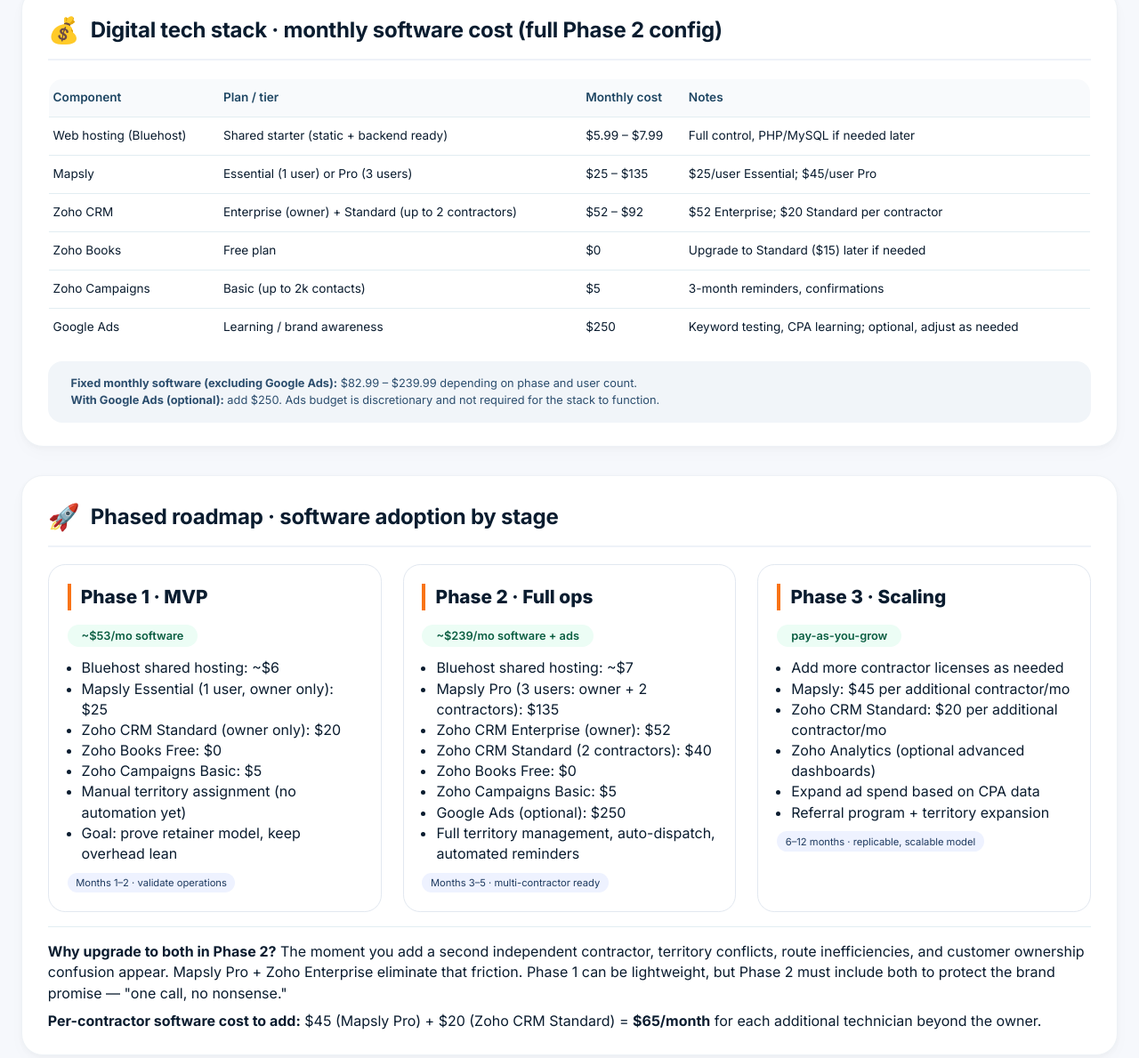
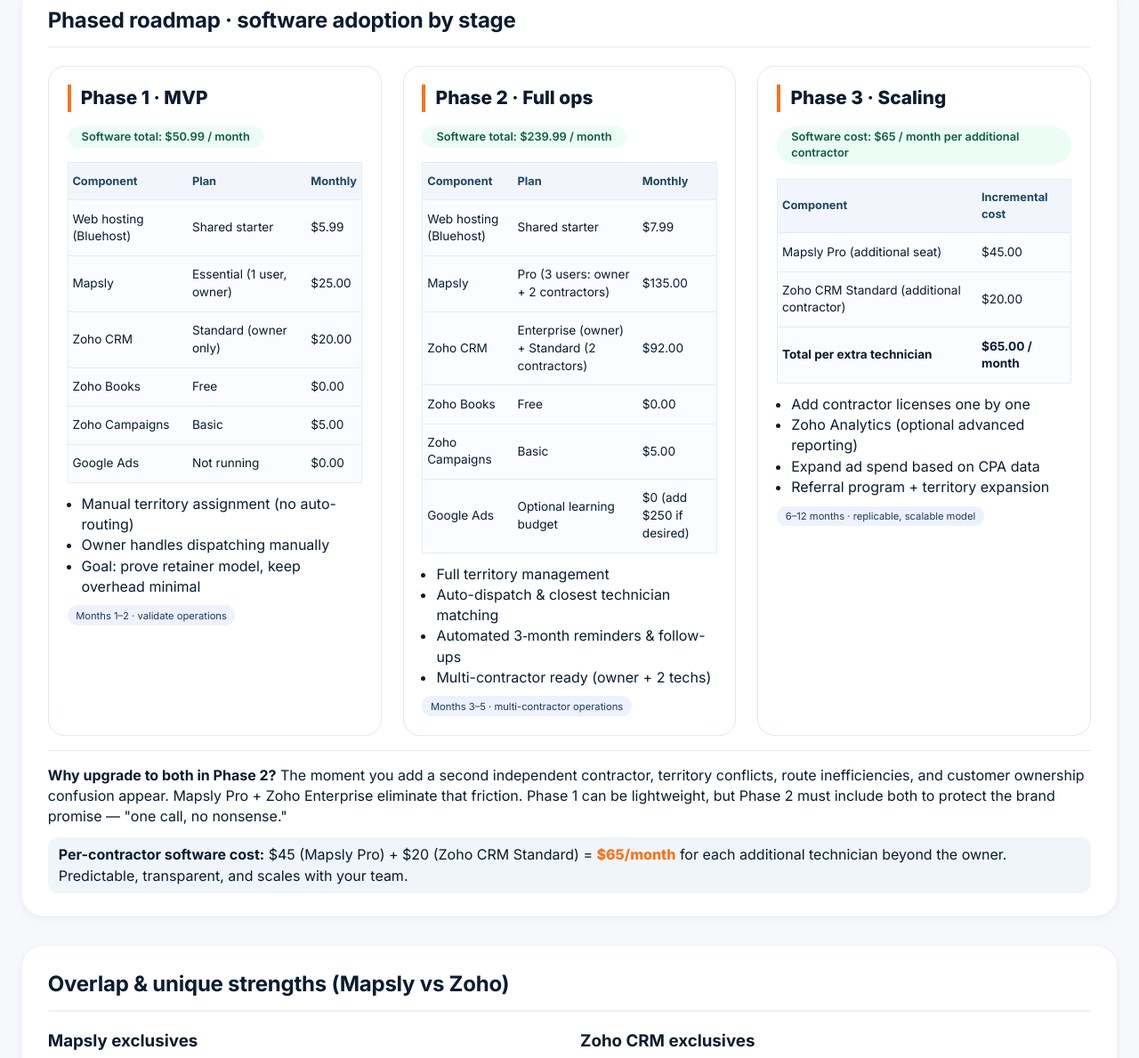
Before and after one commit to Aleksvw/mecha_pr, a plain HTML site: page index.html in a window 1280 px wide. Shown: the part 1318-2507 px from the top of the page at 89% size. Drawn offline with Linux system fonts and the light colour scheme.

Commit message:
Deploy index.html via R script

```diff
--- a/index.html
+++ b/index.html
@@ -195,18 +195,23 @@
             text-align: center;
             margin-top: 0.3rem;
         }
-        .financial-table {
-            margin: 1rem 0;
+        .phase-table {
+            margin: 1rem 0 0.5rem 0;
         }
-        .financial-table table {
-            background: white;
-            border-radius: 1rem;
-            overflow: hidden;
-            border: 1px solid #e9eef2;
+        .phase-table table {
+            background: #fafcff;
+            border-radius: 0.8rem;
+            border: 1px solid #e6edf4;
         }
-        .financial-table th {
-            background: #f8fafc;
-            font-weight: 600;
+        .phase-table th {
+            background: #f2f6fc;
+            font-weight: 700;
+            font-size: 0.8rem;
+        }
+        .price-highlight {
+            font-weight: 800;
+            color: #f97316;
+            font-size: 1rem;
         }
         @media (max-width: 780px) {
             .grid-2col, .grid-3col { grid-template-columns: 1fr; }
@@ -228,7 +233,6 @@
     <!-- 1. Why Mapsly + Zoho CRM together -->
     <div class="card">
         <div class="card-header">
-            <span class="icon-em">🗺️🧠</span>
             <h2>Why Mapsly + Zoho CRM? (not just one or the other)</h2>
         </div>
         <div class="grid-2col">
@@ -264,77 +268,79 @@
         </div>
     </div>
 
-    <!-- 2. Full stack breakdown: monthly software cost (table) -->
+    <!-- 2. Phased launch plan with per-phase pricing tables -->
     <div class="card">
         <div class="card-header">
-            <span class="icon-em">💰</span>
-            <h2>Digital tech stack · monthly software cost (full Phase 2 config)</h2>
-        </div>
-        <div class="financial-table">
-            <table>
-                <thead>
-                    <tr><th>Component</th><th>Plan / tier</th><th>Monthly cost</th><th>Notes</th></tr>
-                </thead>
-                <tbody>
-                    <tr><td>Web hosting (Bluehost)</td><td>Shared starter (static + backend ready)</td><td>$5.99 – $7.99</td><td>Full control, PHP/MySQL if needed later</td></tr>
-                    <tr><td>Mapsly</td><td>Essential (1 user) or Pro (3 users)</td><td>$25 – $135</td><td>$25/user Essential; $45/user Pro</td></tr>
-                    <tr><td>Zoho CRM</td><td>Enterprise (owner) + Standard (up to 2 contractors)</td><td>$52 – $92</td><td>$52 Enterprise; $20 Standard per contractor</td></tr>
-                    <tr><td>Zoho Books</td><td>Free plan</td><td>$0</td><td>Upgrade to Standard ($15) later if needed</td></tr>
-                    <tr><td>Zoho Campaigns</td><td>Basic (up to 2k contacts)</td><td>$5</td><td>3-month reminders, confirmations</td></tr>
-                    <tr><td>Google Ads</td><td>Learning / brand awareness</td><td>$250</td><td>Keyword testing, CPA learning; optional, adjust as needed</td></tr>
-                </tbody>
-            </table>
-        </div>
-        <div class="footnote">
-            <strong>Fixed monthly software (excluding Google Ads):</strong> $82.99 – $239.99 depending on phase and user count.<br>
-            <strong>With Google Ads (optional):</strong> add $250. Ads budget is discretionary and not required for the stack to function.
-        </div>
-    </div>
-
-    <!-- 3. Phased launch plan -->
-    <div class="card">
-        <div class="card-header">
-            <span class="icon-em">🚀</span>
             <h2>Phased roadmap · software adoption by stage</h2>
         </div>
         <div class="grid-3col">
             <div class="phase">
                 <div class="phase-title">Phase 1 · MVP</div>
-                <div class="cost-badge">~$53/mo software</div>
+                <div class="cost-badge">Software total: $50.99 / month</div>
+                <div class="phase-table">
+                    <table>
+                        <thead>
+                            <tr><th>Component</th><th>Plan</th><th>Monthly</th></tr>
+                        </thead>
+                        <tbody>
+                            <tr><td>Web hosting (Bluehost)</td><td>Shared starter</td><td>$5.99</td></tr>
+                            <tr><td>Mapsly</td><td>Essential (1 user, owner)</td><td>$25.00</td></tr>
+                            <tr><td>Zoho CRM</td><td>Standard (owner only)</td><td>$20.00</td></tr>
+                            <tr><td>Zoho Books</td><td>Free</td><td>$0.00</td></tr>
+                            <tr><td>Zoho Campaigns</td><td>Basic</td><td>$5.00</td></tr>
+                            <tr><td>Google Ads</td><td>Not running</td><td>$0.00</td></tr>
+                        </tbody>
+                    </table>
+                </div>
                 <ul style="margin-left: 1rem; margin-top: 0.75rem;">
-                    <li>Bluehost shared hosting: ~$6</li>
-                    <li>Mapsly Essential (1 user, owner only): $25</li>
-                    <li>Zoho CRM Standard (owner only): $20</li>
-                    <li>Zoho Books Free: $0</li>
-                    <li>Zoho Campaigns Basic: $5</li>
-                    <li>Manual territory assignment (no automation yet)</li>
-                    <li>Goal: prove retainer model, keep overhead lean</li>
+                    <li>Manual territory assignment (no auto-routing)</li>
+                    <li>Owner handles dispatching manually</li>
+                    <li>Goal: prove retainer model, keep overhead minimal</li>
                 </ul>
                 <div class="pill">Months 1–2 · validate operations</div>
             </div>
+
             <div class="phase">
                 <div class="phase-title">Phase 2 · Full ops</div>
-                <div class="cost-badge">~$239/mo software + ads</div>
+                <div class="cost-badge">Software total: $239.99 / month</div>
+                <div class="phase-table">
+                    <table>
+                        <thead><tr><th>Component</th><th>Plan</th><th>Monthly</th></tr></thead>
+                        <tbody>
+                            <tr><td>Web hosting (Bluehost)</td><td>Shared starter</td><td>$7.99</td></tr>
+                            <tr><td>Mapsly</td><td>Pro (3 users: owner + 2 contractors)</td><td>$135.00</td></tr>
+                            <tr><td>Zoho CRM</td><td>Enterprise (owner) + Standard (2 contractors)</td><td>$92.00</td></tr>
+                            <tr><td>Zoho Books</td><td>Free</td><td>$0.00</td></tr>
+                            <tr><td>Zoho Campaigns</td><td>Basic</td><td>$5.00</td></tr>
+                            <tr><td>Google Ads</td><td>Optional learning budget</td><td>$0 (add $250 if desired)</td></tr>
+                        </tbody>
+                    </table>
+                </div>
                 <ul style="margin-left: 1rem; margin-top: 0.75rem;">
-                    <li>Bluehost shared hosting: ~$7</li>
-                    <li>Mapsly Pro (3 users: owner + 2 contractors): $135</li>
-                    <li>Zoho CRM Enterprise (owner): $52</li>
-                    <li>Zoho CRM Standard (2 contractors): $40</li>
-                    <li>Zoho Books Free: $0</li>
-                    <li>Zoho Campaigns Basic: $5</li>
-                    <li>Google Ads (optional): $250</li>
-                    <li>Full territory management, auto-dispatch, automated reminders</li>
+                    <li>Full territory management</li>
+                    <li>Auto-dispatch & closest technician matching</li>
+                    <li>Automated 3‑month reminders & follow-ups</li>
+                    <li>Multi-contractor ready (owner + 2 techs)</li>
                 </ul>
-                <div class="pill">Months 3–5 · multi-contractor ready</div>
+                <div class="pill">Months 3–5 · multi-contractor operations</div>
             </div>
+
             <div class="phase">
                 <div class="phase-title">Phase 3 · Scaling</div>
-                <div class="cost-badge">pay-as-you-grow</div>
+                <div class="cost-badge">Software cost: $65 / month per additional contractor</div>
+                <div class="phase-table">
+                    <table>
+                        <thead><tr><th>Component</th><th>Incremental cost</th></tr></thead>
+                        <tbody>
+                            <tr><td>Mapsly Pro (additional seat)</td><td>$45.00</td></tr>
+                            <tr><td>Zoho CRM Standard (additional contractor)</td><td>$20.00</td></tr>
+                            <tr><td><strong>Total per extra technician</strong></td><td><strong>$65.00 / month</strong></td></tr>
+                        </tbody>
+                    </table>
+                </div>
                 <ul style="margin-left: 1rem; margin-top: 0.75rem;">
-                    <li>Add more contractor licenses as needed</li>
-                    <li>Mapsly: $45 per additional contractor/mo</li>
-                    <li>Zoho CRM Standard: $20 per additional contractor/mo</li>
-                    <li>Zoho Analytics (optional advanced dashboards)</li>
+                    <li>Add contractor licenses one by one</li>
+                    <li>Zoho Analytics (optional advanced reporting)</li>
                     <li>Expand ad spend based on CPA data</li>
                     <li>Referral program + territory expansion</li>
                 </ul>
@@ -344,13 +350,13 @@
         <hr>
         <div style="margin-top: 1rem;">
             <p><strong>Why upgrade to both in Phase 2?</strong> The moment you add a second independent contractor, territory conflicts, route inefficiencies, and customer ownership confusion appear. Mapsly Pro + Zoho Enterprise eliminate that friction. Phase 1 can be lightweight, but Phase 2 must include both to protect the brand promise — "one call, no nonsense."</p>
-            <p style="margin-top: 0.5rem;"><strong>Per-contractor software cost to add:</strong> $45 (Mapsly Pro) + $20 (Zoho CRM Standard) = <strong>$65/month</strong> for each additional technician beyond the owner.</p>
+            <p style="margin-top: 0.75rem; background: #f0f5fa; padding: 0.5rem 0.75rem; border-radius: 0.75rem;"><strong>Per-contractor software cost:</strong> $45 (Mapsly Pro) + $20 (Zoho CRM Standard) = <strong class="price-highlight">$65/month</strong> for each additional technician beyond the owner. Predictable, transparent, and scales with your team.</p>
         </div>
     </div>
 
-    <!-- 4. Overlap vs unique value matrix -->
+    <!-- 3. Overlap vs unique value matrix -->
     <div class="card">
-        <div class="card-header"><span class="icon-em">⚖️</span><h2>Overlap & unique strengths (Mapsly vs Zoho)</h2></div>
+        <div class="card-header"><h2>Overlap & unique strengths (Mapsly vs Zoho)</h2></div>
         <div class="grid-2col">
             <div>
                 <h3 style="font-weight:700">Mapsly exclusives</h3>
@@ -379,33 +385,31 @@
         </div>
     </div>
 
-    <!-- 5. Recommended configuration: Mapsly Pro + Zoho Enterprise -->
+    <!-- 4. Recommended configuration summary -->
     <div class="card">
-        <div class="card-header"><span class="icon-em">🎯</span><h2>Recommended Phase 2 configuration (multi-contractor ready)</h2></div>
+        <div class="card-header"><h2>Recommended Phase 2 configuration (multi-contractor ready)</h2></div>
         <div class="grid-2col">
             <div class="stack-item">
                 <h3>Mapsly Pro</h3>
-                <div><span class="price">$45/user/month</span></div>
+                <div><span class="price">$45/user/month · annual billing</span></div>
                 <p style="margin-top: 0.5rem;">Multi-user/day routing, territory auto-assignment, up to 1,000 stops/route, no-code automation. Essential once you bring on 2+ technicians.</p>
                 <div class="pill">Phase 1 alternative: Essential ($25) for solo phase</div>
             </div>
             <div class="stack-item">
-                <h3>Zoho CRM Enterprise</h3>
-                <div><span class="price">$52/month (owner only)</span></div>
-                <p style="margin-top: 0.5rem;">Territory management, Zia AI (churn prediction), blueprint automation, anomaly detection. Contractors use Standard tier ($20 each).</p>
+                <h3>Zoho CRM Enterprise + Standard</h3>
+                <div><span class="price">$52 (owner) + $20 per contractor</span></div>
+                <p style="margin-top: 0.5rem;">Territory management, Zia AI (churn prediction), blueprint automation, anomaly detection for owner. Contractors use Standard tier for job assignments and customer view.</p>
                 <div class="pill">Critical for independent contractor fairness & brand consistency</div>
             </div>
         </div>
-        <hr>
-        <div style="margin-top: 1rem;">
-            <p><strong>Phase 2 total software cost (3 users, no ads):</strong> ~$239/month for a fully operational multi-controller stack with territory management, automated dispatch, and customer retention workflows. Add $250/month for Google Ads if running paid acquisition.</p>
+        <div class="footnote" style="margin-top: 1rem;">
+            <strong>Phase 2 base software cost (owner + 2 contractors, no ads):</strong> $239.99/month. Add $250/month for Google Ads if running paid acquisition. This gives you a fully operational multi-contractor stack with territory management, automated dispatch, and customer retention workflows.
         </div>
     </div>
 
-    <!-- 6. Strategic core: retainer is about certainty, not oil changes -->
+    <!-- 5. Strategic core: retainer is about certainty, not oil changes -->
     <div class="card" style="background: linear-gradient(115deg, #fff8f0 0%, #ffffff 100%);">
         <div class="card-header">
-            <span class="icon-em">💡</span>
             <h2>Strategic core: The real product is certainty</h2>
         </div>
         <p style="font-size: 1rem; margin-bottom: 0.6rem;">Oil changes are a commodity. The retainer sells:<br>
```
